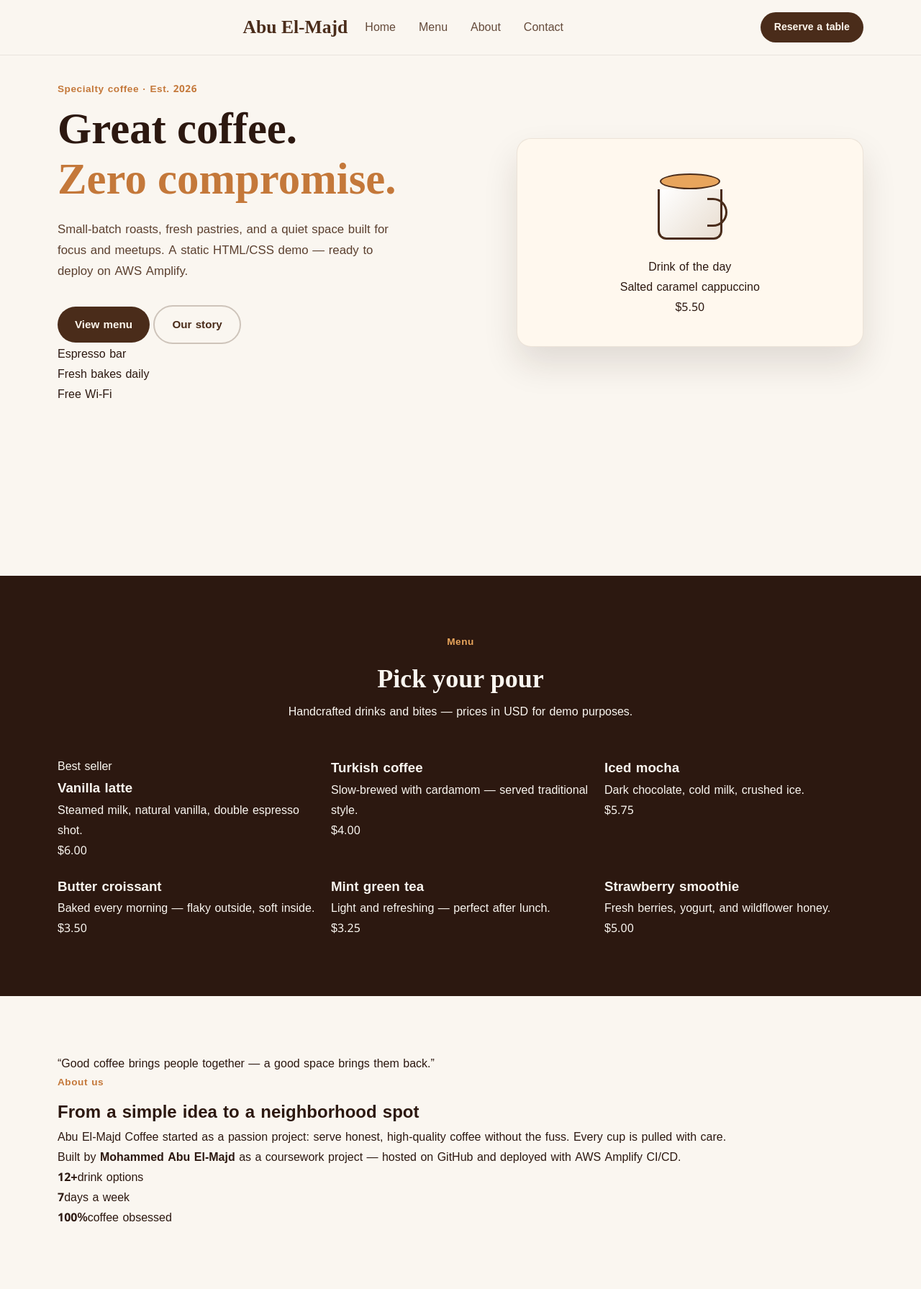
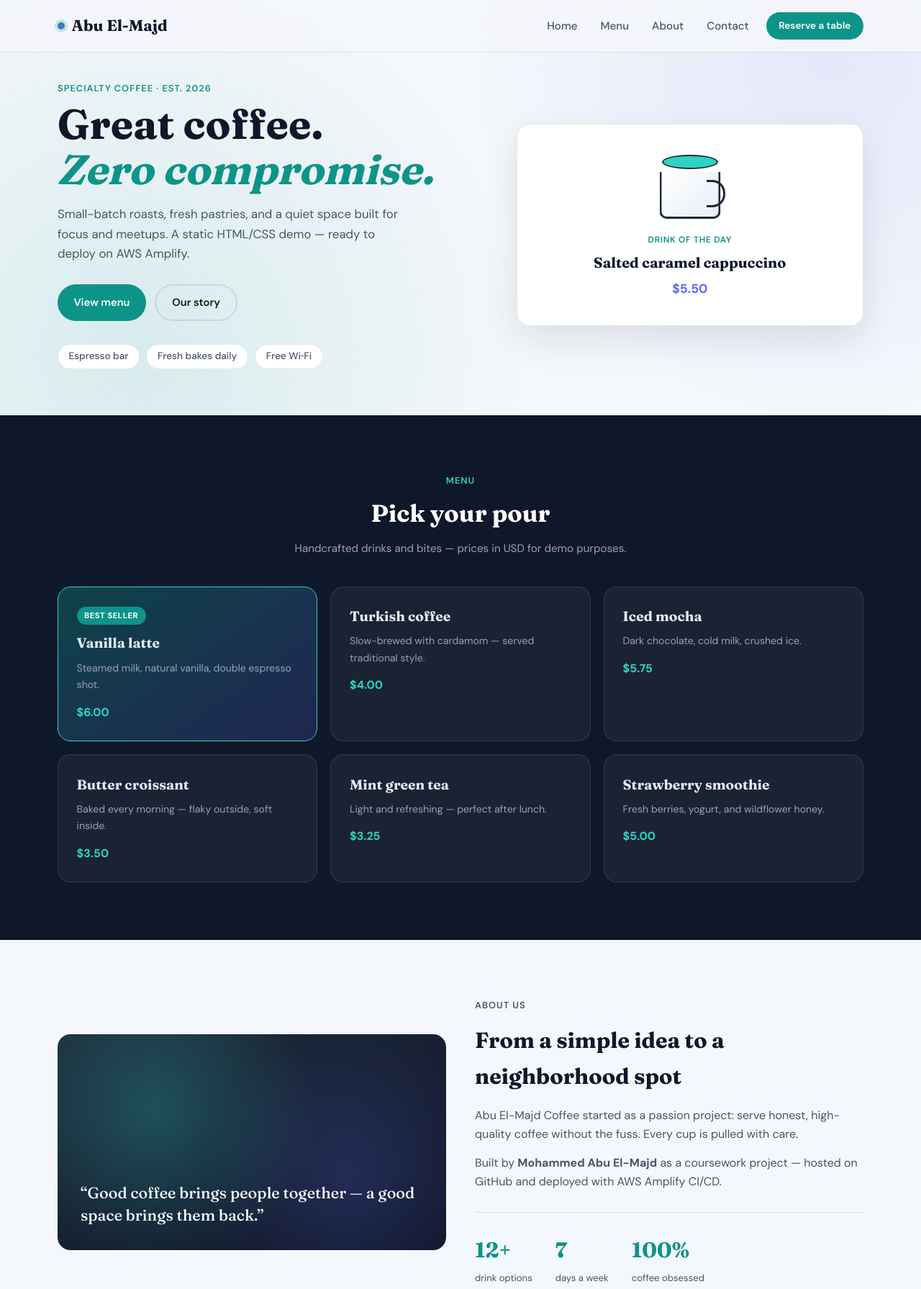
Before and after one commit to Abo-Almagd/Aboelmagd-Amplify, a plain HTML site: page index.html in a window 1280 px wide. Shown: the top 1791 px of the page at 72% size. Drawn offline with Linux system fonts and the light colour scheme.

Commit message:
version3

```diff
--- a/styles.css
+++ b/styles.css
@@ -1,18 +1,22 @@
-/* مقهى أبو المجد — warm café theme */
+/* Abu El-Majd Coffee — slate + teal palette */
 
 :root {
-  --cream: #faf6f0;
-  --cream-dark: #f0e8dc;
-  --espresso: #2c1810;
-  --coffee: #4a2c1a;
-  --caramel: #c4783a;
-  --caramel-light: #e8a55c;
-  --latte: #8b6914;
-  --foam: #fff8ee;
-  --shadow: rgba(44, 24, 16, 0.12);
-  --radius: 20px;
-  --font-display: "El Messiri", serif;
-  --font-body: "Noto Kufi Arabic", sans-serif;
+  --bg: #f4f7fb;
+  --bg-muted: #e8eef5;
+  --surface: #ffffff;
+  --text: #0f172a;
+  --text-muted: #475569;
+  --primary: #0d9488;
+  --primary-light: #2dd4bf;
+  --primary-dark: #0f766e;
+  --dark: #0f172a;
+  --dark-soft: #1e293b;
+  --accent: #6366f1;
+  --border: rgba(15, 23, 42, 0.1);
+  --shadow: rgba(15, 23, 42, 0.1);
+  --radius: 18px;
+  --font-body: "DM Sans", system-ui, sans-serif;
+  --font-display: "Fraunces", Georgia, serif;
   --ease: 0.35s cubic-bezier(0.4, 0, 0.2, 1);
 }
 
@@ -30,9 +34,9 @@
 
 body {
   font-family: var(--font-body);
-  background: var(--cream);
-  color: var(--espresso);
-  line-height: 1.75;
+  background: var(--bg);
+  color: var(--text);
+  line-height: 1.65;
 }
 
 a {
@@ -44,85 +48,83 @@
   list-style: none;
 }
 
-img {
-  max-width: 100%;
-  display: block;
-}
-
 .wrap {
   width: min(1120px, 90%);
   margin-inline: auto;
 }
 
 .eyebrow {
-  font-size: 0.85rem;
+  font-size: 0.8rem;
   font-weight: 600;
-  color: var(--caramel);
-  letter-spacing: 0.04em;
+  text-transform: uppercase;
+  letter-spacing: 0.08em;
+  color: var(--primary);
   margin-bottom: 0.5rem;
 }
 
-/* ===== Header ===== */
+/* Header */
 .header {
   position: fixed;
   inset-inline: 0;
   top: 0;
   z-index: 100;
-  background: rgba(250, 246, 240, 0.92);
-  backdrop-filter: blur(10px);
-  border-bottom: 1px solid rgba(44, 24, 16, 0.08);
+  background: rgba(244, 247, 251, 0.9);
+  backdrop-filter: blur(12px);
+  border-bottom: 1px solid var(--border);
 }
 
 .nav {
   display: flex;
   align-items: center;
   gap: 1.5rem;
-  height: 76px;
+  height: 72px;
 }
 
 .brand {
   display: flex;
   align-items: center;
-  gap: 0.5rem;
+  gap: 0.6rem;
   font-family: var(--font-display);
-  font-size: 1.6rem;
+  font-size: 1.35rem;
   font-weight: 700;
-  color: var(--coffee);
-  margin-left: auto;
+  color: var(--dark);
 }
 
-.brand-icon {
-  font-size: 1.4rem;
+.brand-mark {
+  width: 10px;
+  height: 10px;
+  border-radius: 50%;
+  background: linear-gradient(135deg, var(--primary), var(--accent));
+  box-shadow: 0 0 0 4px rgba(13, 148, 136, 0.2);
 }
 
 .nav-menu {
   display: flex;
   gap: 2rem;
-  margin-right: auto;
+  margin-left: auto;
 }
 
 .nav-menu a {
   font-weight: 500;
-  color: var(--coffee);
-  opacity: 0.85;
-  transition: opacity var(--ease), color var(--ease);
+  font-size: 0.95rem;
+  color: var(--text-muted);
+  transition: color var(--ease);
 }
 
 .nav-menu a:hover {
-  opacity: 1;
-  color: var(--caramel);
+  color: var(--primary);
 }
 
 .btn {
   display: inline-flex;
   align-items: center;
   justify-content: center;
-  padding: 0.75rem 1.5rem;
-  background: var(--coffee);
-  color: var(--foam);
+  padding: 0.7rem 1.4rem;
+  background: var(--primary);
+  color: #fff;
   font-family: var(--font-body);
   font-weight: 600;
-  font-size: 0.95rem;
+  font-size: 0.92rem;
   border: none;
   border-radius: 999px;
   cursor: pointer;
@@ -130,26 +132,27 @@
 }
 
 .btn:hover {
-  background: var(--espresso);
+  background: var(--primary-dark);
   transform: translateY(-2px);
-  box-shadow: 0 8px 24px var(--shadow);
+  box-shadow: 0 8px 24px rgba(13, 148, 136, 0.35);
 }
 
 .btn-sm {
-  padding: 0.55rem 1.2rem;
-  font-size: 0.88rem;
+  padding: 0.5rem 1.1rem;
+  font-size: 0.85rem;
 }
 
 .btn-ghost {
   background: transparent;
-  color: var(--coffee);
-  border: 2px solid rgba(74, 44, 26, 0.25);
+  color: var(--dark);
+  border: 2px solid var(--border);
 }
 
 .btn-ghost:hover {
-  background: var(--cream-dark);
-  border-color: var(--caramel);
-  color: var(--coffee);
+  border-color: var(--primary);
+  color: var(--primary);
+  background: var(--surface);
+  box-shadow: none;
 }
 
 .btn-full {
@@ -163,13 +166,12 @@
   background: none;
   border: none;
   cursor: pointer;
-  padding: 4px;
 }
 
 .burger span {
   width: 22px;
   height: 2px;
-  background: var(--espresso);
+  background: var(--dark);
   border-radius: 2px;
   transition: var(--ease);
 }
@@ -186,65 +188,20 @@
   transform: rotate(-45deg) translate(5px, -5px);
 }
 
-/* ===== Hero ===== */
+/* Hero */
 .hero {
+  padding: 7rem 0 4rem;
   position: relative;
-  min-height: 100vh;
-  padding: 7rem 0 4rem;
   overflow: hidden;
 }
 
-.hero-pattern {
+.hero-bg {
   position: absolute;
   inset: 0;
   background:
-    radial-gradient(circle at 20% 80%, rgba(196, 120, 58, 0.15), transparent 45%),
-    radial-gradient(circle at 85% 20%, rgba(74, 44, 26, 0.08), transparent 40%),
-    repeating-linear-gradient(
-      -12deg,
-      transparent,
-      transparent 40px,
-      rgba(74, 44, 26, 0.02) 40px,
-      rgba(74, 44, 26, 0.02) 41px
-    );
-}
-
-.hero-steam {
-  position: absolute;
-  top: 28%;
-  left: 12%;
-  display: flex;
-  gap: 12px;
-  opacity: 0.35;
-}
-
-.hero-steam span {
-  width: 4px;
-  height: 40px;
-  background: linear-gradient(to top, transparent, var(--coffee));
-  border-radius: 4px;
-  animation: steam 3s ease-in-out infinite;
-}
-
-.hero-steam span:nth-child(2) {
-  animation-delay: 0.5s;
-  height: 55px;
-}
-
-.hero-steam span:nth-child(3) {
-  animation-delay: 1s;
-  height: 35px;
-}
-
-@keyframes steam {
-  0%, 100% {
-    transform: translateY(0) scaleX(1);
-    opacity: 0.3;
-  }
-  50% {
-    transform: translateY(-20px) scaleX(1.2);
-    opacity: 0.6;
-  }
+    radial-gradient(circle at 15% 85%, rgba(13, 148, 136, 0.12), transparent 45%),
+    radial-gradient(circle at 90% 15%, rgba(99, 102, 241, 0.1), transparent 40%);
+  pointer-events: none;
 }
 
 .hero-grid {
@@ -257,63 +214,61 @@
 
 .hero h1 {
   font-family: var(--font-display);
-  font-size: clamp(2.4rem, 5.5vw, 3.8rem);
+  font-size: clamp(2.4rem, 5vw, 3.6rem);
   font-weight: 700;
-  line-height: 1.15;
-  color: var(--espresso);
-  margin-bottom: 1.25rem;
+  line-height: 1.1;
+  margin-bottom: 1rem;
 }
 
 .hero h1 em {
-  font-style: normal;
-  color: var(--caramel);
+  font-style: italic;
+  color: var(--primary);
 }
 
 .lead {
   font-size: 1.05rem;
-  color: var(--coffee);
-  opacity: 0.9;
+  color: var(--text-muted);
   max-width: 480px;
+  margin-bottom: 1.75rem;
+}
+
+.hero-actions {
+  display: flex;
+  flex-wrap: wrap;
+  gap: 0.75rem;
   margin-bottom: 2rem;
 }
 
-.hero-btns {
+.hero-perks {
   display: flex;
   flex-wrap: wrap;
-  gap: 1rem;
-  margin-bottom: 2rem;
+  gap: 0.6rem;
 }
 
-.hero-tags {
-  display: flex;
-  flex-wrap: wrap;
-  gap: 0.75rem;
+.hero-perks li {
+  padding: 0.35rem 0.9rem;
+  background: var(--surface);
+  border: 1px solid var(--border);
+  border-radius: 999px;
+  font-size: 0.85rem;
+  font-weight: 500;
+  color: var(--text-muted);
 }
 
-.hero-tags span {
-  padding: 0.4rem 1rem;
-  background: var(--foam);
-  border: 1px solid rgba(74, 44, 26, 0.1);
-  border-radius: 999px;
-  font-size: 0.88rem;
-  font-weight: 500;
-}
-
-/* Coffee cup (pure CSS) */
 .hero-card {
-  background: var(--foam);
-  border: 1px solid rgba(74, 44, 26, 0.1);
+  background: var(--surface);
+  border: 1px solid var(--border);
   border-radius: var(--radius);
-  padding: 2.5rem 2rem;
+  padding: 2.25rem 2rem;
   text-align: center;
-  box-shadow: 0 24px 48px var(--shadow);
+  box-shadow: 0 20px 50px var(--shadow);
 }
 
 .cup {
   position: relative;
-  width: 120px;
-  height: 100px;
-  margin: 0 auto 1.5rem;
+  width: 110px;
+  height: 95px;
+  margin: 0 auto 1.25rem;
 }
 
 .cup-body {
@@ -321,154 +276,164 @@
   bottom: 0;
   left: 50%;
   transform: translateX(-50%);
-  width: 90px;
-  height: 70px;
-  background: linear-gradient(135deg, #fff 0%, #e8ddd0 100%);
-  border-radius: 0 0 12px 12px;
-  border: 3px solid var(--coffee);
+  width: 85px;
+  height: 65px;
+  background: linear-gradient(135deg, #fff, var(--bg-muted));
+  border: 3px solid var(--dark-soft);
   border-top: none;
+  border-radius: 0 0 10px 10px;
 }
 
 .cup-handle {
   position: absolute;
-  right: 8px;
-  bottom: 18px;
-  width: 28px;
-  height: 40px;
-  border: 3px solid var(--coffee);
+  right: 6px;
+  bottom: 16px;
+  width: 26px;
+  height: 38px;
+  border: 3px solid var(--dark-soft);
   border-left: none;
-  border-radius: 0 20px 20px 0;
+  border-radius: 0 18px 18px 0;
 }
 
 .cup-foam {
   position: absolute;
-  top: 8px;
+  top: 6px;
   left: 50%;
   transform: translateX(-50%);
-  width: 84px;
-  height: 22px;
-  background: var(--caramel-light);
+  width: 78px;
+  height: 20px;
+  background: var(--primary-light);
+  border: 2px solid var(--dark-soft);
   border-radius: 50%;
-  border: 2px solid var(--coffee);
 }
 
-.cup-label {
-  font-size: 0.8rem;
-  color: var(--caramel);
+.card-label {
+  font-size: 0.75rem;
   font-weight: 600;
+  text-transform: uppercase;
+  letter-spacing: 0.06em;
+  color: var(--primary);
   margin-bottom: 0.25rem;
 }
 
-.hero-card strong {
-  display: block;
+.card-title {
   font-family: var(--font-display);
-  font-size: 1.35rem;
-  margin-bottom: 0.5rem;
+  font-size: 1.25rem;
+  font-weight: 700;
+  margin-bottom: 0.35rem;
 }
 
-.price {
+.card-price {
   font-size: 1.1rem;
   font-weight: 700;
-  color: var(--caramel);
+  color: var(--accent);
 }
 
-/* ===== Sections ===== */
+/* Sections */
 .section {
   padding: 5rem 0;
 }
 
 .section-head {
   text-align: center;
-  margin-bottom: 3rem;
+  margin-bottom: 2.5rem;
 }
 
 .section-head h2 {
   font-family: var(--font-display);
-  font-size: 2.25rem;
-  color: var(--espresso);
+  font-size: 2.1rem;
+  margin-bottom: 0.5rem;
 }
 
-/* ===== Menu ===== */
-.menu {
-  background: var(--espresso);
-  color: var(--cream);
+.section-desc {
+  color: var(--text-muted);
+  font-size: 0.95rem;
 }
 
-.menu .eyebrow,
-.menu .section-head h2 {
-  color: var(--cream);
+/* Menu */
+.menu {
+  background: var(--dark);
+  color: #e2e8f0;
 }
 
 .menu .eyebrow {
-  color: var(--caramel-light);
+  color: var(--primary-light);
+}
+
+.menu .section-head h2 {
+  color: #fff;
+}
+
+.menu .section-desc {
+  color: #94a3b8;
 }
 
 .menu-grid {
   display: grid;
   grid-template-columns: repeat(auto-fill, minmax(280px, 1fr));
-  gap: 1.25rem;
+  gap: 1.15rem;
 }
 
-.menu-item {
-  background: rgba(255, 255, 255, 0.06);
+.menu-card {
+  background: rgba(255, 255, 255, 0.05);
   border: 1px solid rgba(255, 255, 255, 0.1);
   border-radius: var(--radius);
-  padding: 1.75rem;
+  padding: 1.6rem;
   transition: transform var(--ease), background var(--ease);
 }
 
-.menu-item:hover {
-  transform: translateY(-4px);
-  background: rgba(255, 255, 255, 0.1);
+.menu-card:hover {
+  transform: translateY(-3px);
+  background: rgba(255, 255, 255, 0.08);
 }
 
-.menu-item.featured {
-  grid-column: span 1;
-  background: linear-gradient(145deg, rgba(196, 120, 58, 0.35), rgba(255, 255, 255, 0.08));
-  border-color: var(--caramel-light);
+.menu-card--featured {
+  background: linear-gradient(145deg, rgba(13, 148, 136, 0.35), rgba(99, 102, 241, 0.2));
+  border-color: var(--primary-light);
 }
 
-.menu-badge {
+.badge {
   display: inline-block;
-  font-size: 0.75rem;
+  font-size: 0.7rem;
   font-weight: 700;
-  background: var(--caramel);
-  color: var(--foam);
-  padding: 0.25rem 0.75rem;
+  text-transform: uppercase;
+  letter-spacing: 0.05em;
+  background: var(--primary);
+  color: #fff;
+  padding: 0.2rem 0.65rem;
   border-radius: 999px;
-  margin-bottom: 0.75rem;
+  margin-bottom: 0.65rem;
 }
 
-.menu-item h3 {
+.menu-card h3 {
   font-family: var(--font-display);
-  font-size: 1.35rem;
-  margin-bottom: 0.5rem;
+  font-size: 1.2rem;
+  margin-bottom: 0.4rem;
 }
 
-.menu-item p {
-  font-size: 0.9rem;
-  opacity: 0.85;
-  margin-bottom: 1rem;
+.menu-card p {
+  font-size: 0.88rem;
+  color: #94a3b8;
+  margin-bottom: 0.85rem;
 }
 
-.menu-price {
+.price-tag {
   font-weight: 700;
-  font-size: 1.1rem;
-  color: var(--caramel-light);
+  color: var(--primary-light);
 }
 
-/* ===== Story ===== */
-.story-layout {
+/* About */
+.about-grid {
   display: grid;
   grid-template-columns: 1fr 1fr;
-  gap: 3rem;
+  gap: 2.5rem;
   align-items: center;
 }
 
-.story-visual {
+.about-panel {
   position: relative;
-  min-height: 320px;
-  background: linear-gradient(160deg, var(--coffee), var(--espresso));
+  min-height: 300px;
+  background: linear-gradient(155deg, var(--dark-soft), var(--dark));
   border-radius: var(--radius);
   display: flex;
   align-items: flex-end;
@@ -476,136 +441,132 @@
   overflow: hidden;
 }
 
-.beans {
+.about-pattern {
   position: absolute;
   inset: 0;
-  background-image: radial-gradient(ellipse 8px 12px at 20% 30%, #1a0f08 90%, transparent),
-    radial-gradient(ellipse 7px 11px at 60% 50%, #2c1810 90%, transparent),
-    radial-gradient(ellipse 9px 13px at 40% 70%, #1a0f08 90%, transparent),
-    radial-gradient(ellipse 6px 10px at 75% 25%, #3d2418 90%, transparent),
-    radial-gradient(ellipse 8px 12px at 85% 65%, #2c1810 90%, transparent);
-  opacity: 0.5;
+  background-image:
+    radial-gradient(circle at 25% 35%, rgba(45, 212, 191, 0.25) 0%, transparent 50%),
+    radial-gradient(circle at 75% 65%, rgba(99, 102, 241, 0.2) 0%, transparent 45%);
 }
 
-.story-visual blockquote {
+.about-panel blockquote {
   position: relative;
   font-family: var(--font-display);
-  font-size: 1.4rem;
-  color: var(--cream);
-  line-height: 1.5;
+  font-size: 1.35rem;
+  color: #f8fafc;
+  line-height: 1.45;
   z-index: 1;
 }
 
-.story-content h2 {
+.about-copy h2 {
   font-family: var(--font-display);
-  font-size: 2rem;
+  font-size: 1.9rem;
   margin-bottom: 1rem;
 }
 
-.story-content p {
-  color: var(--coffee);
+.about-copy p {
+  color: var(--text-muted);
+  margin-bottom: 0.85rem;
+}
+
+.metrics {
+  display: flex;
+  gap: 2rem;
+  margin-top: 1.75rem;
+  padding-top: 1.75rem;
+  border-top: 1px solid var(--border);
+}
+
+.metrics strong {
+  display: block;
+  font-family: var(--font-display);
+  font-size: 1.85rem;
+  color: var(--primary);
+}
+
+.metrics span {
+  font-size: 0.82rem;
+  color: var(--text-muted);
+}
+
+/* Contact */
+.contact-grid {
+  display: grid;
+  grid-template-columns: 1fr 1fr;
+  gap: 2rem;
+  background: var(--surface);
+  border: 1px solid var(--border);
+  border-radius: var(--radius);
+  padding: 2.25rem;
+  box-shadow: 0 16px 40px var(--shadow);
+}
+
+.contact-info h2 {
+  font-family: var(--font-display);
+  font-size: 1.65rem;
   margin-bottom: 1rem;
 }
 
-.story-stats {
+.info-list li {
   display: flex;
-  gap: 2rem;
-  margin-top: 2rem;
-  padding-top: 2rem;
-  border-top: 1px solid rgba(74, 44, 26, 0.15);
+  gap: 0.65rem;
+  margin-bottom: 0.75rem;
+  font-weight: 500;
+  color: var(--text-muted);
 }
 
-.story-stats strong {
-  display: block;
+.contact-form h3 {
   font-family: var(--font-display);
-  font-size: 2rem;
-  color: var(--caramel);
-}
-
-.story-stats span {
-  font-size: 0.85rem;
-  color: var(--coffee);
-  opacity: 0.8;
-}
-
-/* ===== Visit ===== */
-.visit-box {
-  display: grid;
-  grid-template-columns: 1fr 1fr;
-  gap: 2rem;
-  background: var(--foam);
-  border: 1px solid rgba(74, 44, 26, 0.1);
-  border-radius: var(--radius);
-  padding: 2.5rem;
-  box-shadow: 0 16px 40px var(--shadow);
-}
-
-.visit-info h2 {
-  font-family: var(--font-display);
-  font-size: 1.75rem;
-  margin-bottom: 1.25rem;
-}
-
-.visit-list li {
-  display: flex;
-  align-items: flex-start;
-  gap: 0.75rem;
-  margin-bottom: 0.85rem;
-  font-weight: 500;
-}
-
-.visit-form h3 {
-  font-family: var(--font-display);
-  font-size: 1.35rem;
-  margin-bottom: 1.25rem;
-}
-
-.visit-form label {
-  display: block;
+  font-size: 1.2rem;
   margin-bottom: 1rem;
 }
 
-.visit-form label span {
+.contact-form label {
   display: block;
-  font-size: 0.85rem;
-  font-weight: 600;
-  margin-bottom: 0.35rem;
-  color: var(--coffee);
+  margin-bottom: 0.85rem;
 }
 
-.visit-form input,
-.visit-form textarea {
+.contact-form label span {
+  display: block;
+  font-size: 0.82rem;
+  font-weight: 600;
+  margin-bottom: 0.3rem;
+  color: var(--text-muted);
+}
+
+.contact-form input,
+.contact-form textarea {
   width: 100%;
-  padding: 0.75rem 1rem;
+  padding: 0.7rem 0.9rem;
   font-family: var(--font-body);
-  font-size: 1rem;
-  border: 2px solid rgba(74, 44, 26, 0.15);
-  border-radius: 12px;
-  background: var(--cream);
-  color: var(--espresso);
+  font-size: 0.95rem;
+  border: 2px solid var(--border);
+  border-radius: 10px;
+  background: var(--bg);
+  color: var(--text);
   transition: border-color var(--ease);
 }
 
-.visit-form input:focus,
-.visit-form textarea:focus {
+.contact-form input:focus,
+.contact-form textarea:focus {
   outline: none;
-  border-color: var(--caramel);
+  border-color: var(--primary);
 }
 
 .version {
-  margin-top: 1rem;
+  margin-top: 0.85rem;
   text-align: center;
-  font-size: 0.85rem;
-  color: var(--caramel);
+  font-size: 0.8rem;
   font-weight: 600;
+  color: var(--primary);
 }
 
-/* ===== Footer ===== */
+/* Footer */
 .footer {
-  padding: 2rem 0;
-  background: var(--espresso);
-  color: rgba(250, 246, 240, 0.75);
-  font-size: 0.9rem;
+  padding: 1.75rem 0;
+  background: var(--dark);
+  color: #94a3b8;
+  font-size: 0.88rem;
 }
 
 .footer-inner {
@@ -615,16 +576,16 @@
   gap: 0.5rem;
 }
 
-/* ===== Responsive ===== */
+/* Responsive */
 @media (max-width: 900px) {
   .hero-grid,
-  .story-layout,
-  .visit-box {
+  .about-grid,
+  .contact-grid {
     grid-template-columns: 1fr;
   }
 
   .hero-card {
-    max-width: 340px;
+    max-width: 360px;
     margin-inline: auto;
   }
 }
@@ -632,15 +593,15 @@
 @media (max-width: 768px) {
   .nav-menu {
     position: fixed;
-    top: 76px;
+    top: 72px;
+    left: 0;
     right: 0;
-    left: 0;
     flex-direction: column;
     align-items: center;
-    gap: 1.25rem;
-    padding: 1.5rem;
-    background: var(--cream);
-    border-bottom: 1px solid rgba(44, 24, 16, 0.1);
+    gap: 1rem;
+    padding: 1.25rem;
+    background: var(--bg);
+    border-bottom: 1px solid var(--border);
     transform: translateY(-120%);
     opacity: 0;
     visibility: hidden;
@@ -662,8 +623,8 @@
     display: none;
   }
 
-  .story-stats {
+  .metrics {
     flex-wrap: wrap;
-    gap: 1.5rem;
+    gap: 1.25rem;
   }
 }
```
Also changed, not shown: index.html (+1 -1 lines).
